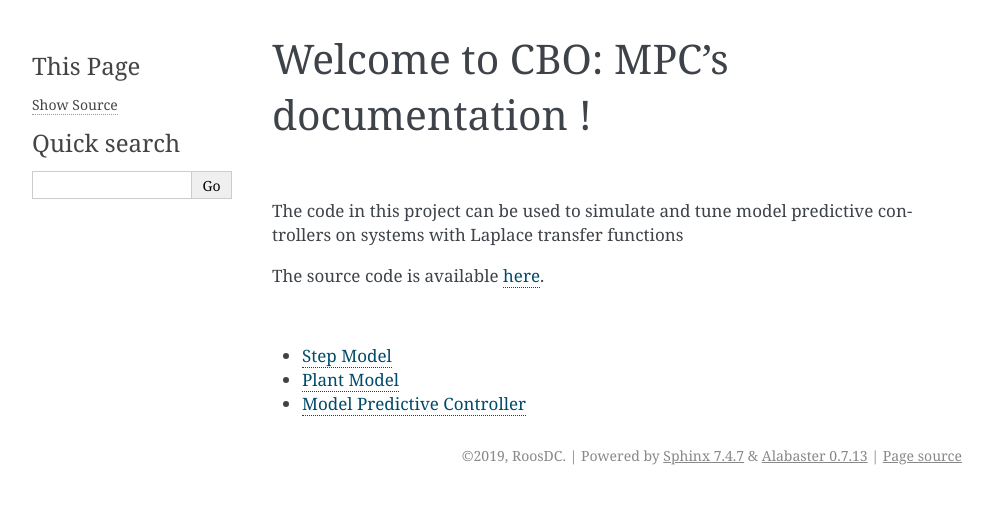
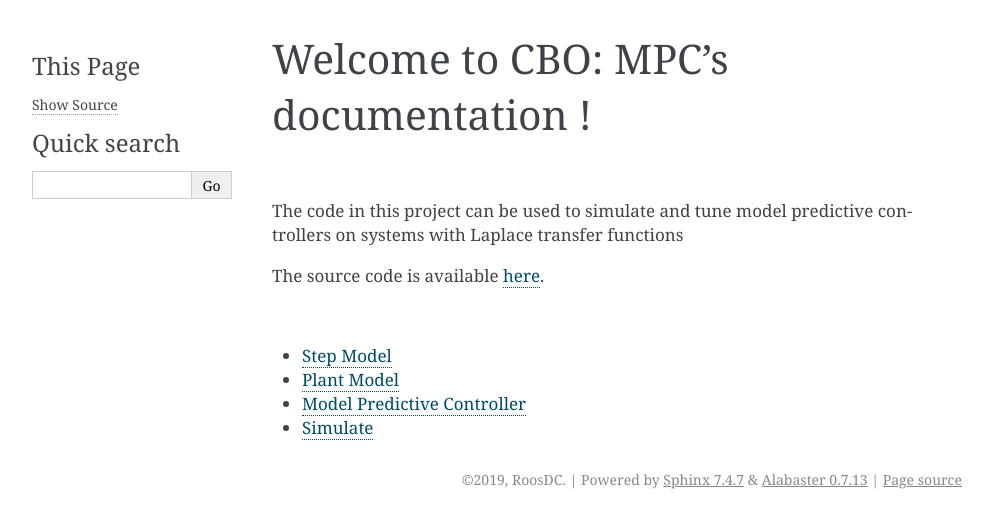
Before and after one commit to AlgorithmicAmoeba/CBO-MPC, a Sphinx documentation site: the page built from documentation/index.rst, in a window 1280 px wide. Shown: the top 528 px of the page, without its empty margins (148-1141 px from the left). Built offline with Sphinx 7.4.7, drawn with Linux system fonts in a browser that asks for light colours; formulas are drawn with MathJax 3.

Commit message:
Add documentation for SimulateMPC class to Sphinx

```diff
--- /dev/null
+++ b/documentation/Simulate.rst
@@ -0,0 +1,5 @@
+Simulate
+========================================
+|
+
+.. autoclass:: Simulate.SimulateMPC
--- a/documentation/index.rst
+++ b/documentation/index.rst
@@ -31,6 +31,7 @@
    StepModel
    PlantModel
    ModelPredictiveController
+   Simulate
 
 .. raw:: latex
 
@@ -44,6 +45,9 @@
     \section{Model Predictive Controller}
     \lstinputlisting{../../../ModelPredictiveController.py}
 
+    \section{Simulate}
+    \lstinputlisting{../../../Simulate.py}
+
 .. Delete this line until the * to generate index for your project: * :ref:`genindex`
 
 .. Finished personalizing all the relevant details? Great! Now make this your main index.rst,
```
